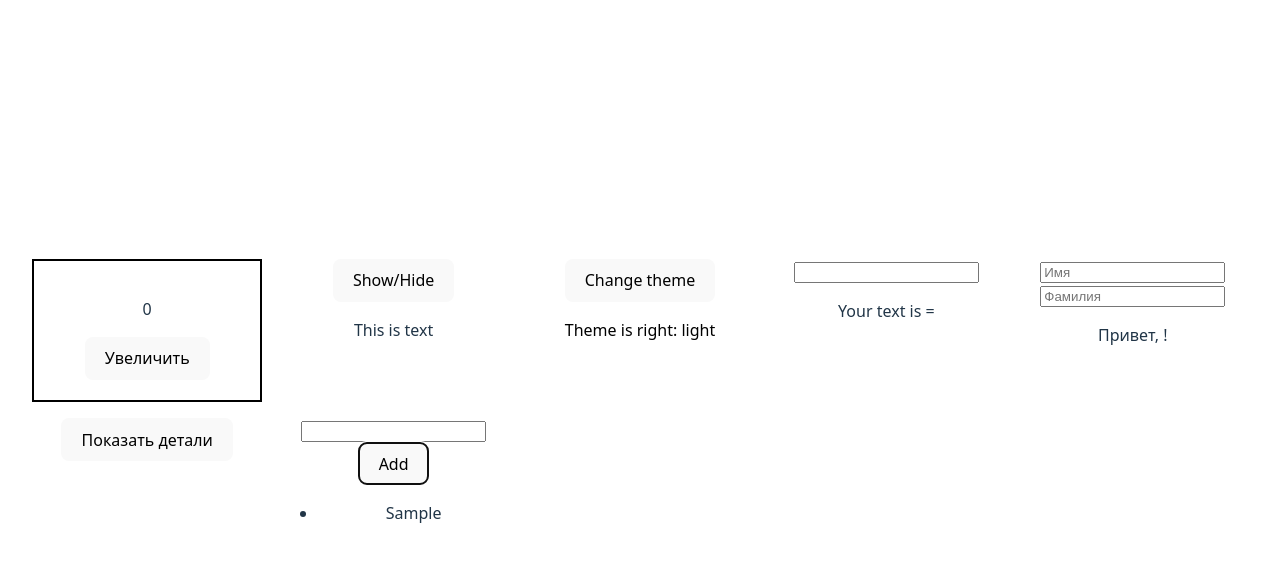
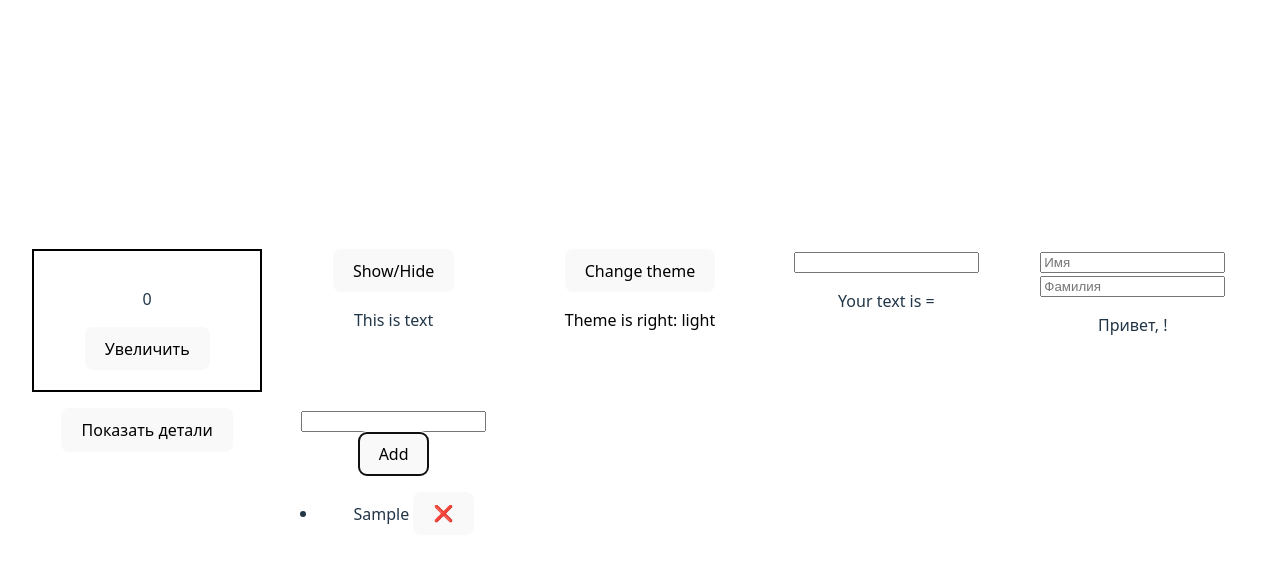
Before and after one commit to milenskirinat/useStateTasks, a React (Vite) app: page / in a window 1280 px wide. Both pictures are taken after typing "Sample" into the empty fields and a click on the button "Add". Shown: the top 562 px of the page. Built offline with nearby package versions, Linux system fonts and the light colour scheme.

Commit message:
updated todo list task, added remove feature

```diff
--- a/src/components/TodoList.tsx
+++ b/src/components/TodoList.tsx
@@ -14,13 +14,19 @@ export default function TodoList() {
     setNewTodo(e.target.value);
   };
 
+  const taskToRemove = (index) => {
+    setTask(task.filter((_, currentIndex) => currentIndex !== index));
+  };
+
   return (
     <div>
       <input value={newTodo} onChange={handleInputTodoList} />
       <button onClick={handleTodoList}>Add</button>
       <ul>
         {task.map((item, index) => (
-          <li key={index}>{item}</li>
+          <li key={index}>
+            {item} <button onClick={() => taskToRemove(index)}>❌</button>
+          </li>
         ))}
       </ul>
     </div>
```
